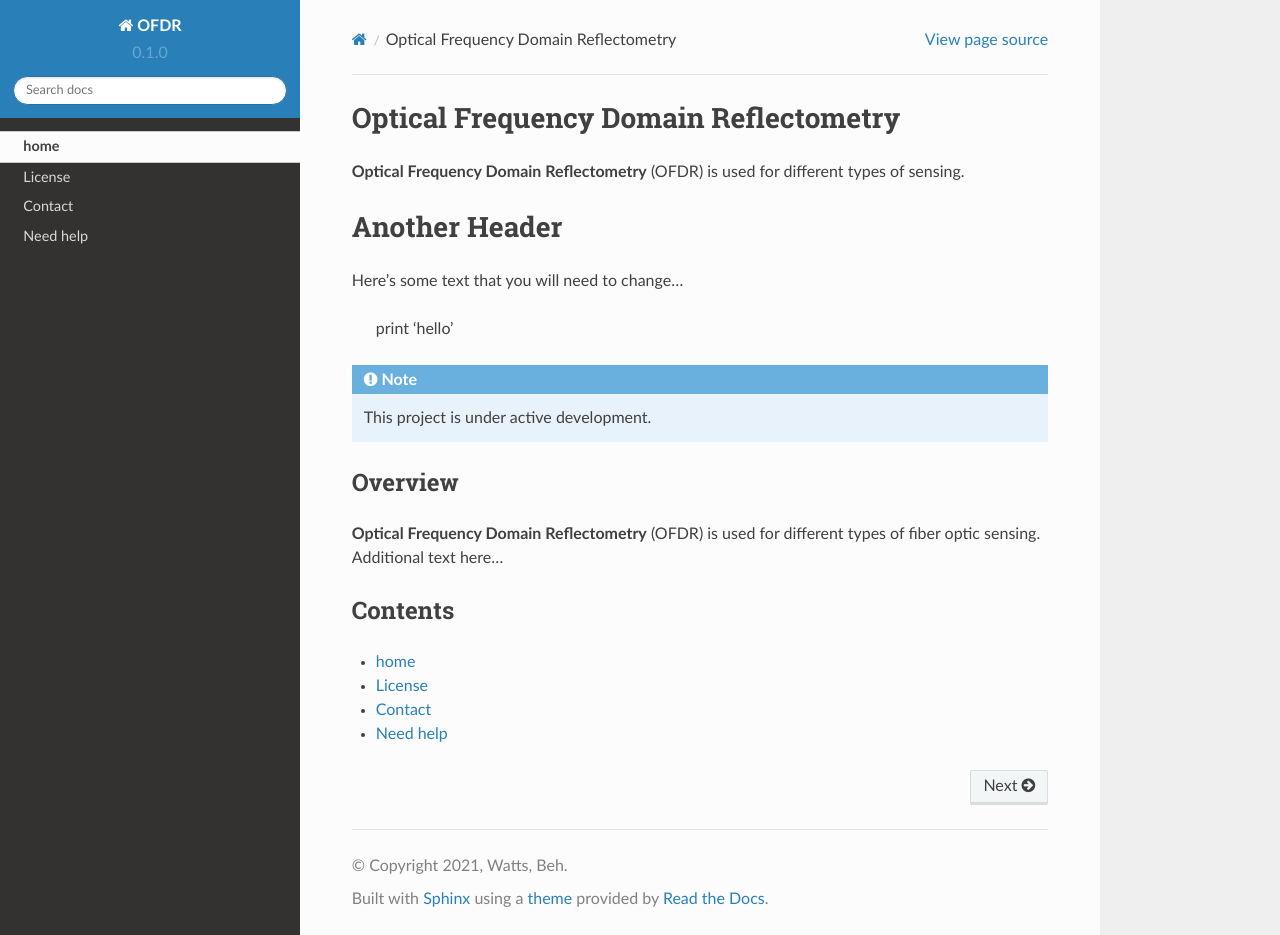
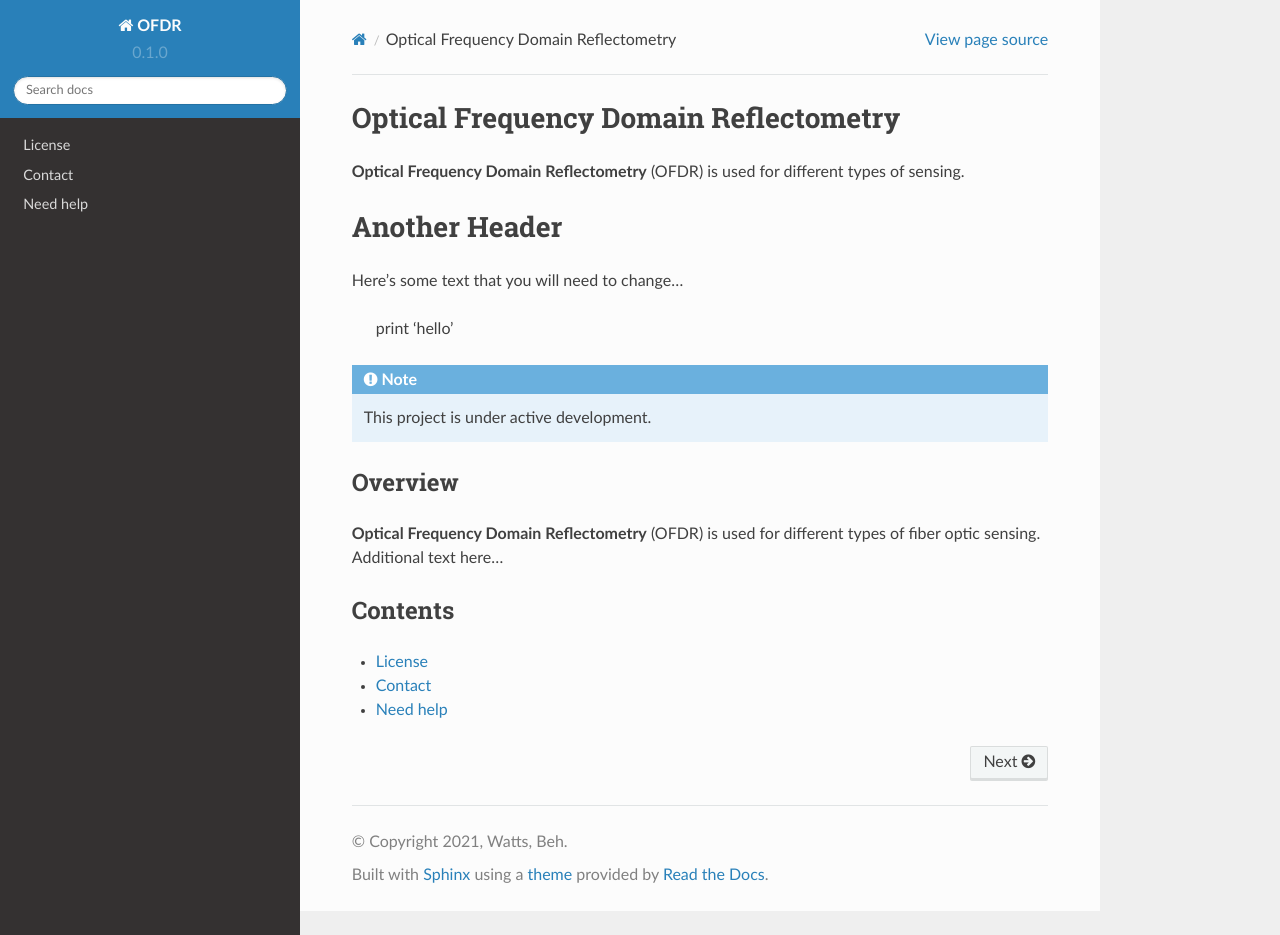
Before and after one commit to wattsjake/OFDR, a Sphinx documentation site: the page built from docs/source/index.rst, in a window 1280 px wide and 935 px high. Built offline with Sphinx 7.4.7 and the Read the Docs theme 2.0.0, drawn with Linux system fonts in a browser that asks for light colours; pages that are not in the unit, such as notebooks, are missing from menus.

```diff
--- a/docs/source/index.rst
+++ b/docs/source/index.rst
@@ -27,8 +27,8 @@
 --------
 
 .. toctree::
+   :maxdepth: 2
 
-   home <self>
    overview
    license
    help
```
